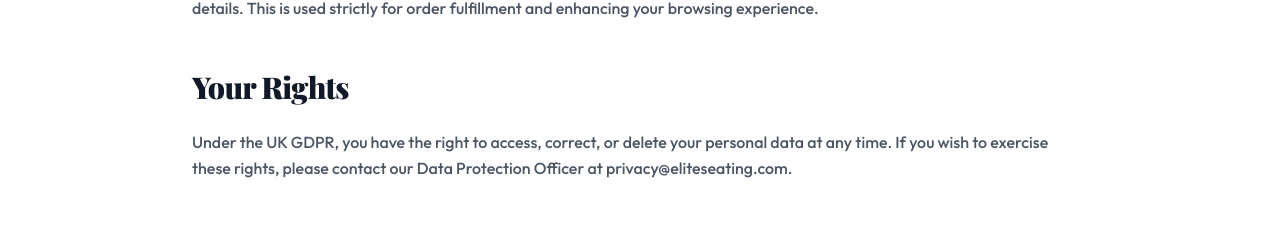
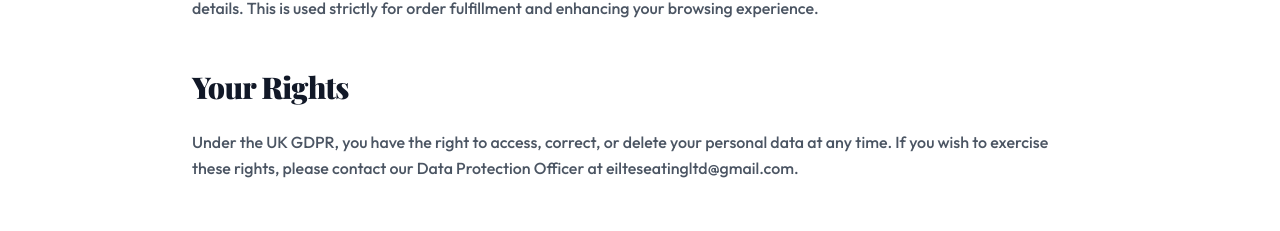
Before and after one commit to Warishayat/Full-Stack-Furniture-Website, a React (Vite) app in the folder Frontend/: page /privacy-policy in a window 1280 px wide. Shown: the part 892-1123 px from the top of the page. Built offline with nearby package versions, Linux system fonts and the light colour scheme; no server answers; a web font is replaced by a local one.

Commit message:
Frontend

```diff
--- a/Frontend/src/pages/Contact.jsx
+++ b/Frontend/src/pages/Contact.jsx
@@ -68,7 +68,7 @@ const Contact = () => {
                 </div>
                 <div>
                   <h4 className="text-[10px] font-black text-gray-400 uppercase tracking-widest mb-1">Email Inquiry</h4>
-                  <p className="text-lg font-bold text-gray-900">concierge@eliteseating.com</p>
+                  <p className="text-lg font-bold text-gray-900">eilteseatingltd@gmail.com</p>
                 </div>
               </div>
 
--- a/Frontend/src/pages/OrderDetail.jsx
+++ b/Frontend/src/pages/OrderDetail.jsx
@@ -184,7 +184,9 @@ const OrderDetail = () => {
                      </div>
                      <div>
                         <p className="text-[10px] font-black text-primary-400 uppercase tracking-widest mb-1">Payment Method</p>
-                        <p className="font-bold text-primary-950">Secure Card Payment</p>
+                        <p className="font-bold text-primary-950">
+                          {order.paymentMethod === 'afterpay_clearpay' ? 'Clearpay / Afterpay' : 'Secure Card Payment'}
+                        </p>
                         <span className={`inline-flex items-center gap-1.5 px-3 py-1 mt-1 text-[9px] font-black uppercase tracking-widest rounded-full ${
                           order.paymentStatus === 'paid'
                             ? 'bg-emerald-50 text-emerald-700 border border-emerald-100'
--- a/Frontend/src/pages/PrivacyPolicy.jsx
+++ b/Frontend/src/pages/PrivacyPolicy.jsx
@@ -45,7 +45,7 @@ const PrivacyPolicy = () => {
              <div>
                 <h2 className="text-3xl font-serif font-black mb-6 tracking-tight">Your Rights</h2>
                 <p className="text-gray-600 leading-relaxed mb-6 font-medium">
-                   Under the UK GDPR, you have the right to access, correct, or delete your personal data at any time. If you wish to exercise these rights, please contact our Data Protection Officer at privacy@eliteseating.com.
+                   Under the UK GDPR, you have the right to access, correct, or delete your personal data at any time. If you wish to exercise these rights, please contact our Data Protection Officer at eilteseatingltd@gmail.com.
                 </p>
              </div>
 
--- a/Frontend/src/pages/ReturnsPolicy.jsx
+++ b/Frontend/src/pages/ReturnsPolicy.jsx
@@ -40,7 +40,7 @@ const ReturnsPolicy = () => {
                 <div className="space-y-6">
                    <div className="flex gap-6 items-start">
                       <span className="w-8 h-8 rounded-full bg-gray-900 text-white flex items-center justify-center text-xs font-black shrink-0">1</span>
-                      <p className="text-gray-600 font-medium">Contact our concierge team at <span className="text-gray-900 font-bold">returns@eliteseating.com</span> with your order number and reason for return.</p>
+                      <p className="text-gray-600 font-medium">Contact our concierge team at <span className="text-gray-900 font-bold">eilteseatingltd@gmail.com</span> with your order number and reason for return.</p>
                    </div>
                    <div className="flex gap-6 items-start">
                       <span className="w-8 h-8 rounded-full bg-gray-900 text-white flex items-center justify-center text-xs font-black shrink-0">2</span>
--- a/Frontend/src/pages/Warranty.jsx
+++ b/Frontend/src/pages/Warranty.jsx
@@ -44,7 +44,7 @@ const Warranty = () => {
                  </li>
                  <li className="flex gap-6">
                     <span className="w-10 h-10 rounded-full bg-[#D7282F] flex items-center justify-center text-xs font-black shrink-0">2</span>
-                    <p className="text-gray-400 text-sm font-medium leading-relaxed">Email our dedicated concierge team at <span className="text-white underline underline-offset-4">warranty@eliteseating.com</span>.</p>
+                    <p className="text-gray-400 text-sm font-medium leading-relaxed">Email our dedicated concierge team at <span className="text-white underline underline-offset-4">eilteseatingltd@gmail.com</span>.</p>
                  </li>
                  <li className="flex gap-6">
                     <span className="w-10 h-10 rounded-full bg-[#D7282F] flex items-center justify-center text-xs font-black shrink-0">3</span>
```
